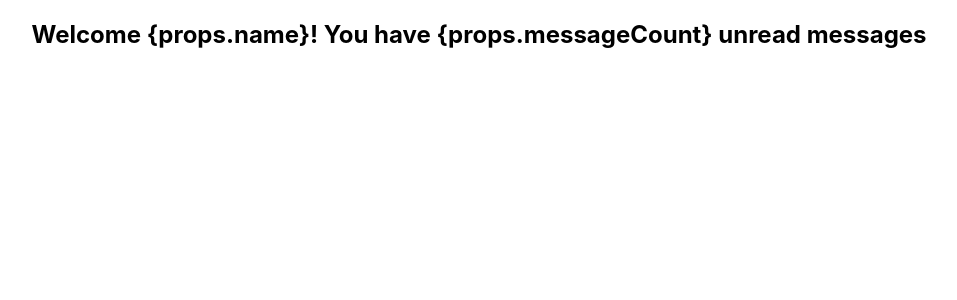
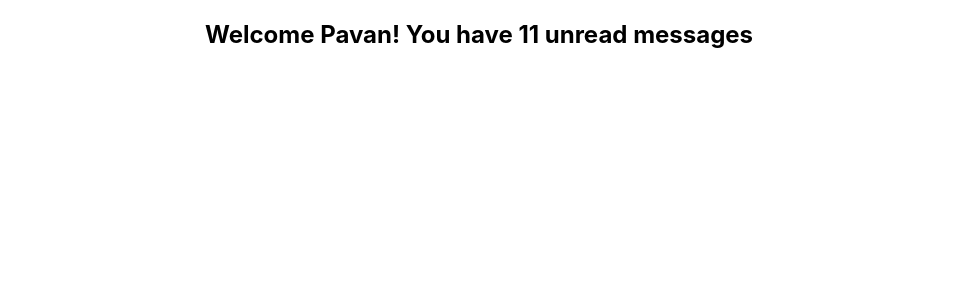
Before and after one commit to SAIKUMAR124/react-typescript-demo, a React (Create React App) app: page / in a window 1280 px wide. Shown: the top 300 px of the page, without its empty margins (161-1118 px from the left). Built offline with nearby package versions, Linux system fonts and the light colour scheme.

Commit message:
updated Greet

```diff
--- a/src/Components/Greet.tsx
+++ b/src/Components/Greet.tsx
@@ -9,7 +9,7 @@ const Greet = (props: GreetProps) => {
     <div>
       <h2>
         {props.isLoggedIn
-          ? "Welcome {props.name}! You have {props.messageCount} unread messages"
+          ? `Welcome ${props.name}! You have ${props.messageCount} unread messages`
           : "Welcome Guest"}
       </h2>
     </div>
```
